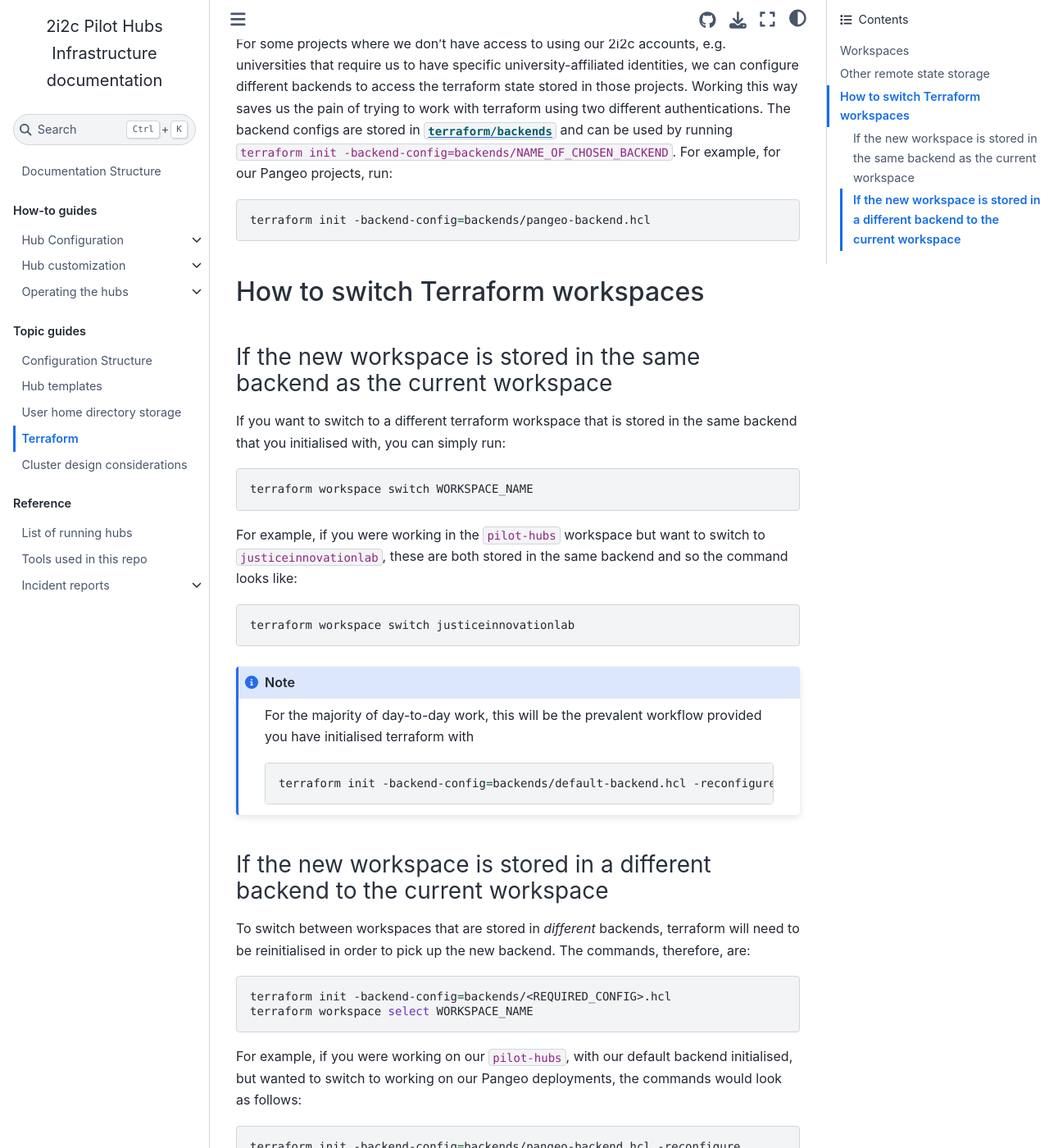
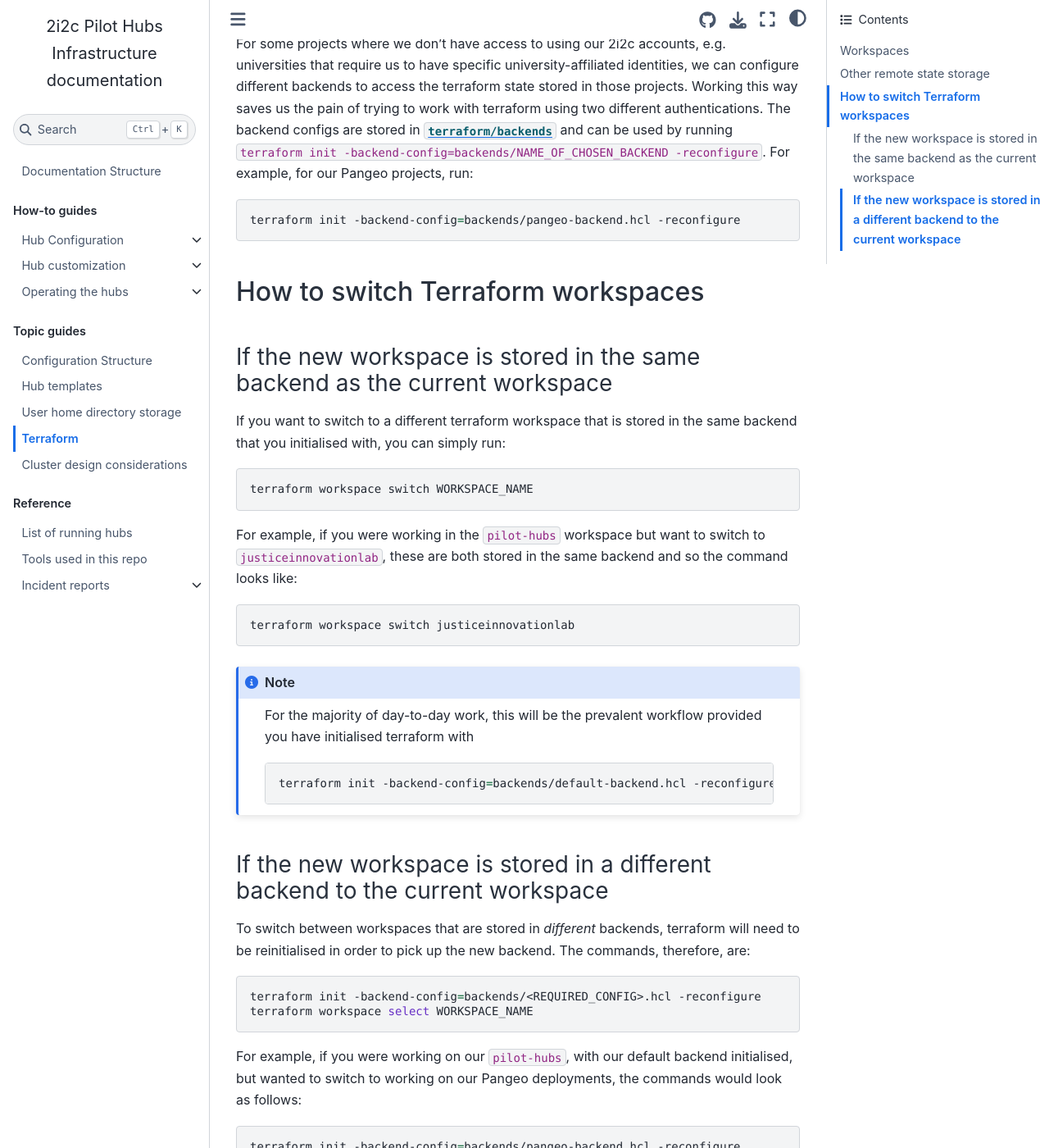
Before and after one commit to 2i2c-org/infrastructure, a Sphinx documentation site: the page built from docs/topic/terraform.md, in a window 1280 px wide and 1400 px high, scrolled down 797 px. Shown: the whole window at 82% size. Built offline with Sphinx 7.4.7 and the Sphinx Book theme 1.1.4, drawn with Linux system fonts in a browser that asks for light colours; pages that are not in the unit, such as notebooks, are missing from menus; the version number could not be read and is left out.

Commit message:
Explicitly add -reconfigure flag to terraform init command

````diff
--- a/docs/topic/terraform.md
+++ b/docs/topic/terraform.md
@@ -18,7 +18,7 @@ access to this project before you can use terraform for our infrastructure.
 You can initialise using the following command
 
 ```bash
-terraform init -backend-config=backends/default-backend.hcl
+terraform init -backend-config=backends/default-backend.hcl -reconfigure
 ```
 
 ```{note}
@@ -30,11 +30,11 @@ If you can't find the workspace you're looking for, double check you've enabled
 
 For some projects where we don't have access to using our 2i2c accounts, e.g. universities that require us to have specific university-affiliated identities, we can configure different backends to access the terraform state stored in those projects.
 Working this way saves us the pain of trying to work with terraform using two different authentications.
-The backend configs are stored in [`terraform/backends`](https://github.com/2i2c-org/pilot-hubs/tree/master/terraform/backends) and can be used by running `terraform init -backend-config=backends/NAME_OF_CHOSEN_BACKEND`.
+The backend configs are stored in [`terraform/backends`](https://github.com/2i2c-org/pilot-hubs/tree/master/terraform/backends) and can be used by running `terraform init -backend-config=backends/NAME_OF_CHOSEN_BACKEND -reconfigure`.
 For example, for our Pangeo projects, run:
 
 ```bash
-terraform init -backend-config=backends/pangeo-backend.hcl
+terraform init -backend-config=backends/pangeo-backend.hcl -reconfigure
 ```
 
 ## How to switch Terraform workspaces
@@ -67,7 +67,7 @@ To switch between workspaces that are stored in _different_ backends, terraform
 The commands, therefore, are:
 
 ```bash
-terraform init -backend-config=backends/<REQUIRED_CONFIG>.hcl
+terraform init -backend-config=backends/<REQUIRED_CONFIG>.hcl -reconfigure
 terraform workspace select WORKSPACE_NAME
 ```
 
````
Also changed, not shown: docs/howto/operate/new-tf-cluster.md (+2 -2 lines).
